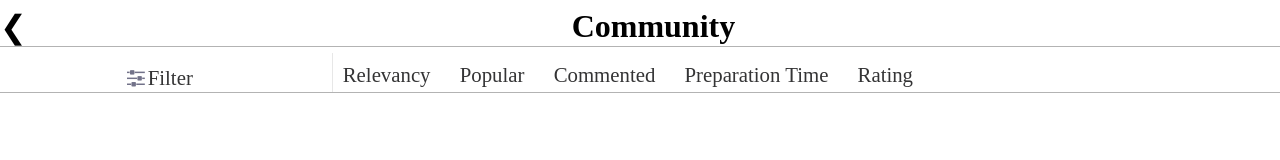
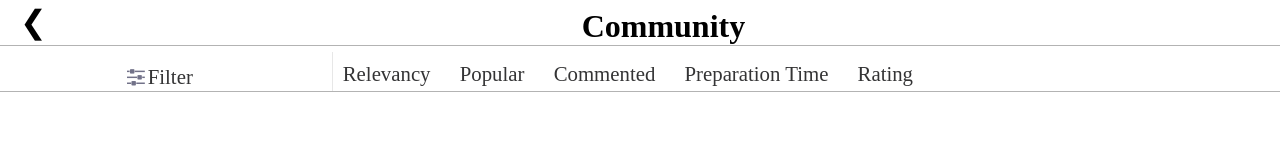
Before and after one commit to GSG-CF05/FoodApp-team10, a plain HTML site: page community/community.html in a window 1280 px wide. Drawn offline with Linux system fonts and the light colour scheme.

Commit message:
add margin-left and margin-top in prev class relates #7

```diff
--- a/community/community.css
+++ b/community/community.css
@@ -9,6 +9,7 @@ header{
 .prev{
     color: #000000;
     font-size: 2rem;
+    margin-left:20px ; margin-top: -5px;
 }
 .nav-header{
     border-bottom: 1px solid #b3b3b3;
```
